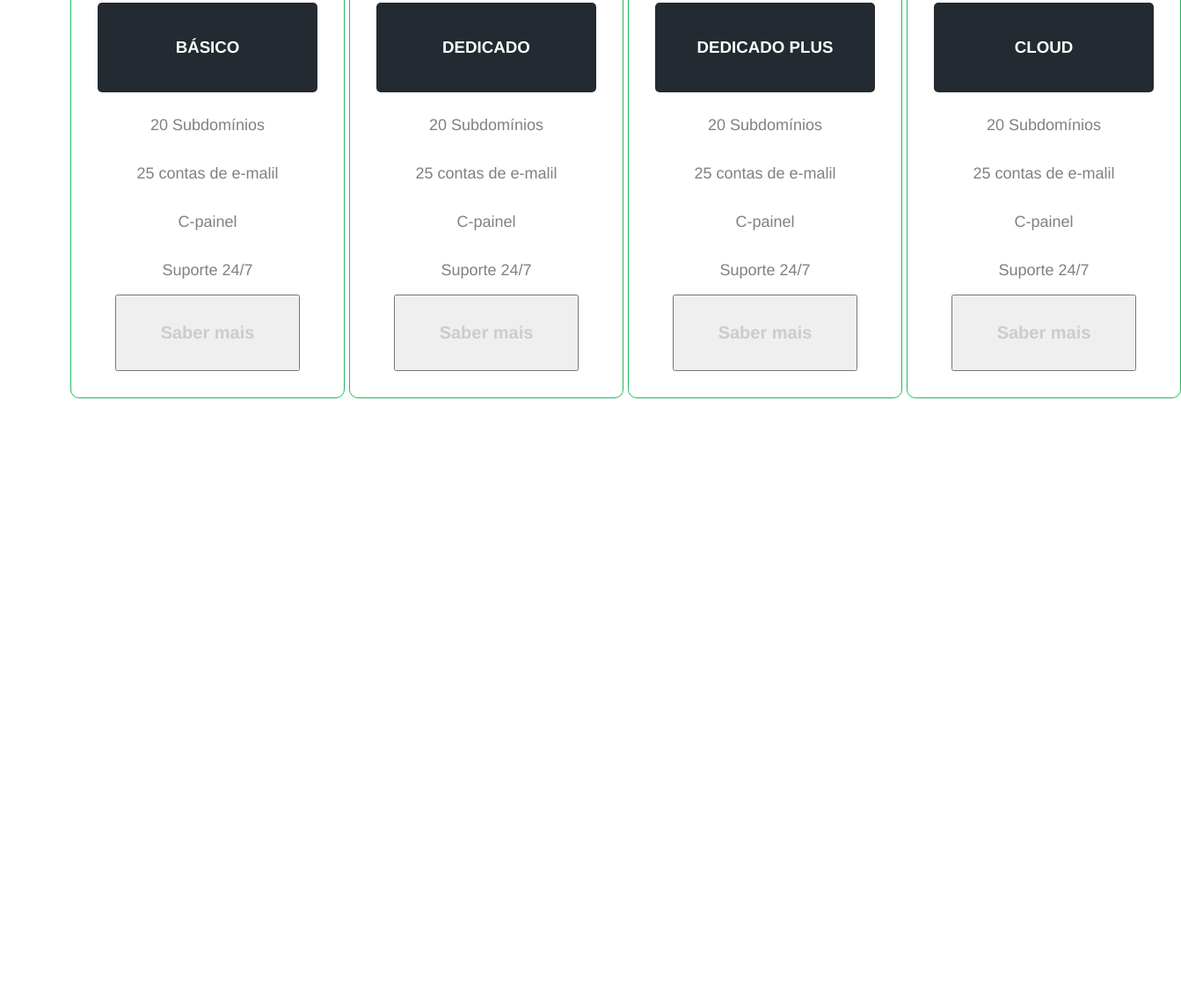
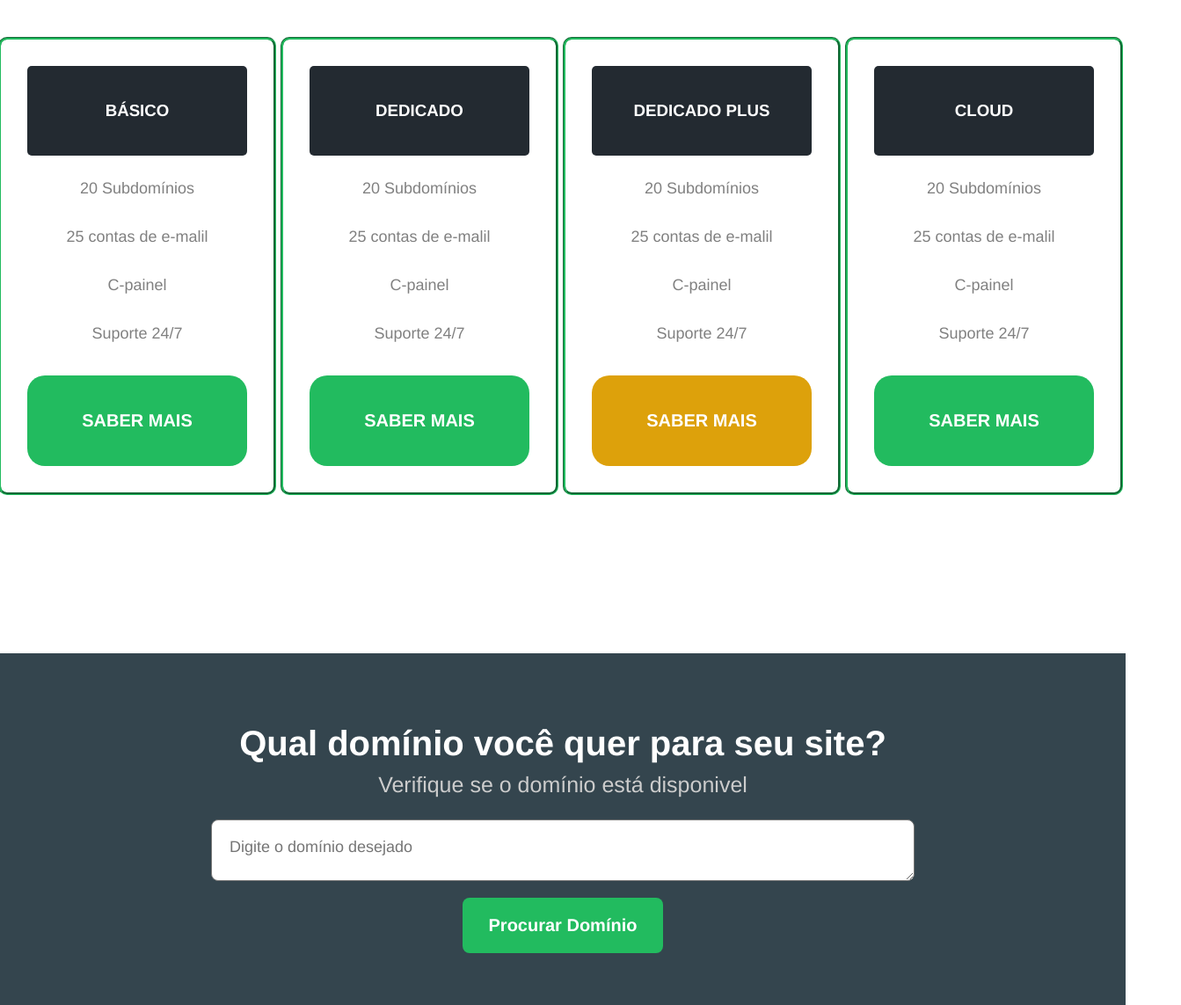
Before and after one commit to VictorVital10/Projeto-Hospedagem, a plain HTML site: page html/index.html in a window 1280 px wide. Shown: the part 1202-2345 px from the top of the page at 88% size, 1343 px wide, since content can reach past the window. Before the commit the page ends 1705 px from the top, so only its background shows below. Drawn offline with Linux system fonts and the light colour scheme.

Commit message:
Conclusão da seção 'search domain' com a propriedade text area

```diff
--- a/css/styles.css
+++ b/css/styles.css
@@ -99,7 +99,7 @@ nav {
 /* Services Section */
 
 .services-container {
-   padding: 90px 0;
+   padding: 90px 0 ;
 
 }
 
@@ -144,23 +144,26 @@ nav {
 /* Prices and Plans */
 
 .prices-container {
-   padding: 10px 30px;
+   border-top: 2px dotted #ccc;
+   padding: 100px 0 80px;
    text-align: center;
 }
 
 .prices-container h2 {
-   font-size: 70px;
+   font-size: 50px;
 }
 
 .prices-container ul {
    display: flex;
+   justify-content: center;
    list-style: none;
-   margin:40px 50px;
+   margin-top: 40px;
+   margin-bottom: 100px;
 }
 
 .prices-container li {
    padding: 30px;
-   border: 1px solid #22bb5f;
+   border: 3px groove #22bb5f;
    border-radius: 10px ;
    margin-right: 5px;
 }
@@ -181,10 +184,76 @@ nav {
    font-size: 18px;
 }
 
+
 .btn-green {
-   color: #ccc;
+   margin-top: 20px;
+   color: #fff;
    font-weight: bold;
+   width: 250px;
+   padding: 40px;
    font-size: 20px;
-   padding: 30px 50px;
+   background-color: #22bb5f;
+   text-transform: uppercase;
+   border: none;
+   border-radius: 20px;
+}
+
+.btn-yellow {
+   margin-top: 20px;
+   color: #fff;
+   font-weight: bold;
+   width: 250px;
+   padding: 40px;
+   font-size: 20px;
+   background-color: #dda10b;
+   text-transform: uppercase;
+   border: none;
+   border-radius: 20px;
+}
+
+/* Domain Container */
+
+.domain-container {
+   background-color:#34454e ;
+   width: 100%;
+   height: 400px;
+}
+
+.domain-description {
+   text-align: center;
+   color: #fff;
+   padding-top: 80px;
 
 }
+
+.domain-description h2 {
+   font-size: 40px;
+   padding-bottom: 10px;
+}
+
+.domain-description p {
+   font-size: 25px;
+   color: #ccc;
+   padding-bottom: 10px;
+}
+
+.box-textarea {
+   border-radius: 8px;
+   width: 800px;
+   height: 70px;
+   margin-top: 15px;
+   padding: 20px;
+   color: #ccc;
+   font-size: 18px;
+}
+
+.domain-description button {
+   background-color: #22bb5f;
+   color: #fff;
+   font-size: 20px;
+   font-weight: bold;
+   padding: 20px 30px;
+   border-radius: 8px;
+   border: none;
+   margin-top: 15px;
+}
--- a/html/index.html
+++ b/html/index.html
@@ -1,4 +1,4 @@
-                                        <!DOCTYPE html>
+<!DOCTYPE html>
 <html lang="en">
     <head>
         <meta charset="UTF-8">
@@ -92,7 +92,7 @@
                             <p>25 contas de e-malil</p>
                             <p>C-painel</p>
                             <p>Suporte 24/7</p>
-                            <button class="btn-green"> Saber mais </button>
+                            <button class="btn-yellow"> Saber mais </button>
                         </li>
                         <li>
                             <h3>Cloud</h3>
@@ -104,10 +104,14 @@
                         </li>
                     </ul>
                 </section>
+             <section class="domain-container">
+                <div class="domain-description">
+                        <h2>Qual domínio você quer para seu site?</h2>
+                        <p>Verifique se o domínio está disponivel</p>
+                        <textarea name="description" id="description" class="box-textarea" placeholder="Digite o domínio desejado"></textarea> <br>
+                        <button>Procurar Domínio</button>
+                  </div>
+            </section>
         </div>
-
-
-
-
     </body>
 </html>
```
